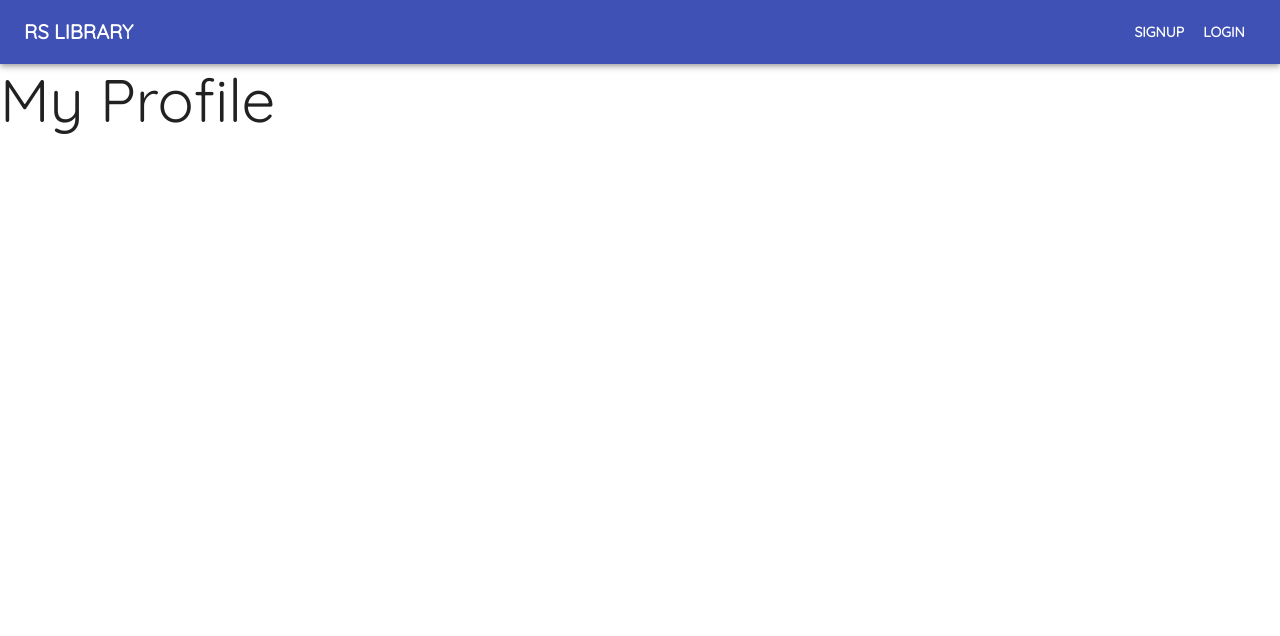
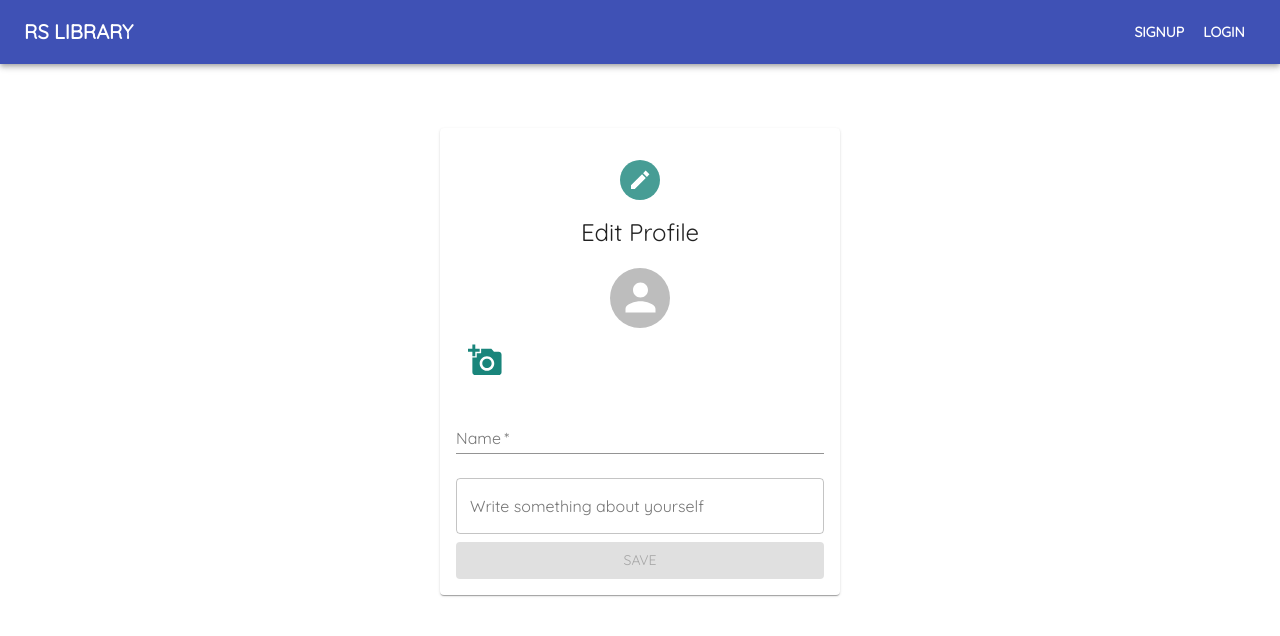
Before and after one commit to stizzle123/rslib, a Next.js app: page /profile in a window 1280 px wide. Shown: the top 636 px of the page. Built offline with nearby package versions, Linux system fonts and the light colour scheme.

Commit message:
Updated Profile.js file

```diff
--- /dev/null
+++ b/components/Profile.js
@@ -0,0 +1,264 @@
+import React, { useState, useEffect } from "react";
+import {
+  Paper,
+  Typography,
+  IconButton,
+  Input,
+  InputLabel,
+  Avatar,
+  TextField,
+  Button,
+  FormControl,
+  Snackbar,
+  Dialog
+} from "@material-ui/core";
+import { makeStyles } from "@material-ui/styles";
+import EditSharp from "@material-ui/icons/EditSharp";
+import CloudUpload from "@material-ui/icons/CloudUpload";
+import { darken } from "@material-ui/core/styles";
+import CircularProgress from "@material-ui/core/CircularProgress";
+import AddAPhotoIcon from "@material-ui/icons/AddAPhoto";
+import axios from "axios";
+import baseUrl from "../utils/baseUrl";
+import catchErrors from "../utils/catchErrors";
+
+const INITIAL_STATE = {
+  avatar: "",
+  name: "",
+  about: "",
+  openError: false
+};
+
+export default function Profile({ avatar, name, about, _id }) {
+  const classes = useStyles();
+  const [state, setState] = useState(INITIAL_STATE);
+  const [mediaPreview, setMediaPreview] = useState("");
+  const [disabled, setDisabled] = useState(true);
+  const [loading, setLoading] = useState(false);
+  const [error, setError] = useState("");
+
+  useEffect(() => {
+    const user = {
+      name: state.name || name,
+      about: state.about || about
+    };
+    console.log(state.name);
+
+    const isUser = Object.values(user).every(el => Boolean(el));
+
+    isUser ? setDisabled(false) : setDisabled(true);
+  }, [state.name, state.avatar, state.about]);
+
+  const handleClose = () => setState({ openError: false });
+
+  const handleChange = e => {
+    const { name, value, files } = e.target;
+    if (name === "avatar") {
+      setState(prevState => ({ ...prevState, avatar: files[0] }));
+      setMediaPreview(window.URL.createObjectURL(files[0]));
+    } else {
+      setState(prevState => ({ ...prevState, [name]: value }));
+    }
+  };
+
+  const handleAvatarUpload = async e => {
+    const userData = new FormData();
+    try {
+      e.preventDefault();
+      setLoading(true);
+      const url = `${baseUrl}/api/account`;
+      const { avatar } = state;
+
+      userData.set("avatar", avatar);
+      userData.set("name", name);
+      userData.set("_id", _id);
+
+      const response = await axios.patch(url, userData);
+      setLoading(false);
+    } catch (error) {
+      setState({ openError: true });
+      catchErrors(error, setError);
+      setLoading(false);
+    }
+  };
+
+  const handleSubmit = async e => {
+    try {
+      e.preventDefault();
+      setLoading(true);
+      const url = `${baseUrl}/api/account`;
+      const { name, about, avatar } = state;
+      const payload = { name, about, avatar: avatar.name, _id };
+      console.log(payload);
+      const response = await axios.patch(url, payload);
+      setLoading(false);
+    } catch (error) {
+      setState({ openError: true });
+      catchErrors(error, setError);
+      setLoading(false);
+    }
+  };
+
+  return (
+    <div className={classes.root}>
+      <Paper className={classes.paper}>
+        <Avatar className={classes.avatar}>
+          <EditSharp />
+        </Avatar>
+        <Typography variant="h5" component="h1">
+          Edit Profile
+        </Typography>
+
+        <form onSubmit={handleSubmit} className={classes.form}>
+          <div>
+            <label htmlFor="avatar" className={classes.uploadButton}>
+              <Avatar
+                src={mediaPreview || avatar}
+                className={classes.bigAvatar}
+              />
+            </label>
+            <IconButton
+              onClick={handleAvatarUpload}
+              disabled={!avatar || !mediaPreview}
+            >
+              <AddAPhotoIcon color="secondary" fontSize="large" />
+            </IconButton>
+          </div>
+          <input
+            type="file"
+            name="avatar"
+            id="avatar"
+            accept="image/*"
+            className={classes.input}
+            onChange={handleChange}
+          />
+
+          <span className={classes.filename}>
+            {state.avatar && state.avatar.name}
+          </span>
+          <FormControl margin="normal" fullWidth required>
+            <InputLabel htmlFor="name">Name</InputLabel>
+            <Input
+              type="text"
+              name="name"
+              value={state.name || name}
+              onChange={handleChange}
+            />
+          </FormControl>
+          <TextField
+            id="outlined-textarea"
+            label="Write something about yourself"
+            placeholder="Write something about yourself"
+            multiline
+            className={classes.textField}
+            margin="normal"
+            variant="outlined"
+            name="about"
+            value={state.about || about}
+            onChange={handleChange}
+          />
+          <Button
+            type="submit"
+            fullWidth
+            disabled={disabled || loading}
+            variant="contained"
+            color="primary"
+            className={classes.submit}
+          >
+            {loading ? (
+              <span>
+                Saving...
+                <CircularProgress size={0.5} />
+              </span>
+            ) : (
+              <span>Save</span>
+            )}
+          </Button>
+        </form>
+
+        {error && (
+          <Snackbar
+            anchorOrigin={{
+              vertical: "bottom",
+              horizontal: "right"
+            }}
+            open={state.openError}
+            onClose={handleClose}
+            autoHideDuration={6000}
+            message={<span className={classes.snack}>{error}</span>}
+          />
+        )}
+      </Paper>
+    </div>
+  );
+}
+
+const useStyles = makeStyles(theme => ({
+  root: {
+    width: "auto",
+    display: "block",
+    marginLeft: theme.spacing(3),
+    marginRight: theme.spacing(3),
+    [theme.breakpoints.up("md")]: {
+      width: 400,
+      marginLeft: "auto",
+      marginRight: "auto"
+    }
+  },
+  paper: {
+    marginTop: theme.spacing(8),
+    display: "flex",
+    flexDirection: "column",
+    alignItems: "center",
+    padding: theme.spacing(2)
+  },
+  avatar: {
+    margin: theme.spacing(2),
+    backgroundColor: theme.palette.secondary.light
+  },
+  bigAvatar: {
+    width: 60,
+    height: 60,
+    margin: "auto"
+  },
+  form: {
+    width: "100%",
+    marginTop: theme.spacing(2)
+  },
+  submit: {
+    marginTop: theme.spacing(2)
+  },
+  flex: {
+    display: "flex",
+    alignItems: "center",
+    justifyContent: "center"
+  },
+  forgotPass: {
+    float: "right",
+    display: "inline-block",
+    marginTop: "7px"
+  },
+  gridIt: {
+    display: "flex",
+    justifyContent: "space-around",
+    marginTop: 20
+  },
+  input: {
+    display: "none"
+  },
+  uploadButton: {
+    display: "flex",
+    alignItems: "center",
+    justifyContent: "center",
+    margin: "0.25em"
+  },
+  textField: {
+    width: "100%"
+  },
+  submit: {
+    backgroundColor: theme.palette.secondary.light,
+    "&:hover": {
+      backgroundColor: darken(theme.palette.secondary.light, 0.1)
+    }
+  }
+}));
--- a/models/User.js
+++ b/models/User.js
@@ -30,6 +30,10 @@ const userSchema = new mongoose.Schema(
       required: true,
       select: false
     },
+    about: {
+      type: String,
+      trim: true
+    },
     role: {
       type: String,
       required: true,
--- a/pages/api/account.js
+++ b/pages/api/account.js
@@ -80,13 +80,15 @@ const handleUpdateAvatar = async (req, res) => {
       await image.resize(250, jimp.AUTO);
       await image.write(`./public/${req.body.avatar}`);
 
-      const uploadedAvatar = await User.findOneAndUpdate(
-        { _id: req.body.id },
-        { $set: { avatar: req.body.avatar } },
+      const updatedAvatar = await User.findOneAndUpdate(
+        { _id: req.body._id },
+        {
+          $set: { avatar: req.body.avatar }
+        },
         { new: true }
       );
 
-      res.json(uploadedAvatar);
+      res.json(updatedAvatar);
       res.end();
     } catch (error) {
       console.error(error);
@@ -98,7 +100,7 @@ const handleUpdateAvatar = async (req, res) => {
 const handlePutRequest = async (req, res) => {
   req.body.updatedAt = new Date().toISOString();
   const updatedUser = await User.findOneAndUpdate(
-    { _id: req.body.id },
+    { _id: req.body._id },
     { $set: req.body },
     { new: true, runValidators: true }
   );
--- a/pages/profile.js
+++ b/pages/profile.js
@@ -1,12 +1,10 @@
 import Layout from "../components/Layout";
-import { Typography } from "@material-ui/core";
+import Profile from "../components/Profile";
 
 export default function profile({ user }) {
   return (
     <Layout {...user}>
-      <Typography variant="h2" component="h3">
-        My Profile
-      </Typography>
+      <Profile {...user} />
     </Layout>
   );
 }
--- /dev/null
+++ b/utils/catchErrors.js
@@ -0,0 +1,26 @@
+function catchErrors(error, displayError) {
+  let errorMsg;
+  if (error.response) {
+    // The request was made and the server responded with a status code of 2XX
+    errorMsg = error.response.data;
+    console.error("Error Response: ", errorMsg);
+
+    // For cloudinary error
+    if (error.response.data.error) {
+      errorMsg = error.response.data.error.message;
+      console.error("Cloudinary Error: ", errorMsg);
+    }
+  } else if (error.request) {
+    // The request was made but no response was received.
+    errorMsg = error.request;
+    console.error("Error Request: ", errorMsg);
+  } else {
+    // Something else happened
+    errorMsg = error.message;
+    console.error("Error Message: ", errorMsg);
+  }
+
+  displayError(errorMsg);
+}
+
+export default catchErrors;
```
Also changed, not shown: public/uploads/avatars/idowu-1574695240871.jpeg (added).
